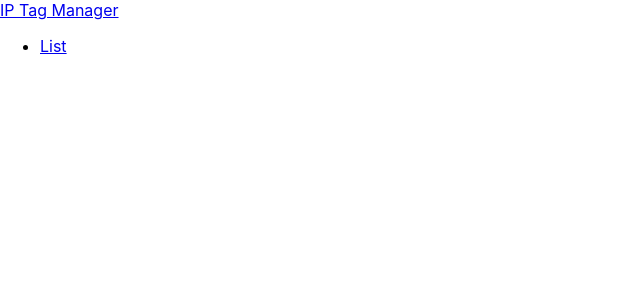
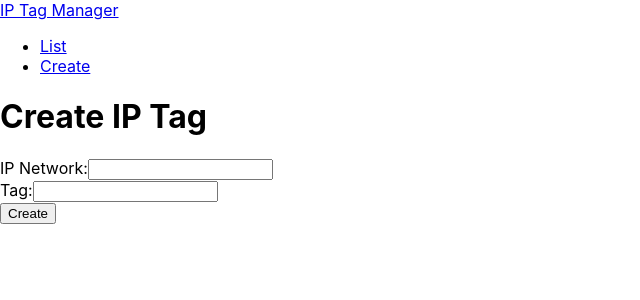
Before and after one commit to BlazejBielski/ip_tagger, a React (Create React App) app in the folder frontend/: page /create in a window 1280 px wide. Before the commit this address had no page. Shown: the top 300 px of the page, without its empty margins (0-640 px from the left). Built offline with nearby package versions, Linux system fonts and the light colour scheme.

Commit message:
add list and create

```diff
--- a/frontend/src/App.js
+++ b/frontend/src/App.js
@@ -1,6 +1,7 @@
 import React from "react";
 import { BrowserRouter as Router, Route, Routes } from 'react-router-dom';
 import IpTagList from './components/IpTagList';
+import IpTagCreate from './components/IpTagCreate';
 
 function App() {
   return (
@@ -12,7 +13,9 @@ function App() {
               <ul className="navbar-nav">
                 <li className="nav-item">
                   <a className="nav-link" href="/list">List</a>
-
+                </li>
+                <li className="nav-item">
+                  <a className="nav-link" href="/create">Create</a>
                 </li>
               </ul>
             </div>
@@ -21,6 +24,7 @@ function App() {
             <Routes>
               <Route path="/" element={<IpTagList />} />
               <Route path="/list" element={<IpTagList />} />
+              <Route path="/create" element={<IpTagCreate />} />
             </Routes>
           </div>
         </div>
--- /dev/null
+++ b/frontend/src/components/IpTagCreate.js
@@ -0,0 +1,44 @@
+import React, {useState} from "react";
+import axios from 'axios';
+
+
+const IpTagCreate = () => {
+    const [ipNetwork, setIpNetwork] = useState('');
+    const [tag, setTag] = useState('');
+    const [message, setMessage] = useState('');
+
+    const handleSubmit = (event) => {
+        event.preventDefault();
+        axios.post('http://localhost:8000/api/v1/ip-tags/', {ip_network: ipNetwork, tag: tag})
+            .then(response => {
+                console.log('IP tag created:', response.data);
+                setIpNetwork('');
+                setTag('');
+                setMessage(`IP Tag Created: ${response.data.ip_network} - ${response.data.tag}`);
+            })
+            .catch(error => {
+                console.error('There was an error creating the IP tag!', error);
+                setMessage('There was an error creating the IP tag.');
+            });
+    };
+
+    return (
+        <div>
+            <h1>Create IP Tag</h1>
+            <form onSubmit={handleSubmit}>
+                <div>
+                    <label>IP Network:</label>
+                    <input type="text" value={ipNetwork} onChange={e => setIpNetwork(e.target.value)}/>
+                </div>
+                <div>
+                    <label>Tag:</label>
+                    <input type="text" value={tag} onChange={e => setTag(e.target.value)}/>
+                </div>
+                <button type="submit">Create</button>
+            </form>
+            {message && <p>{message}</p>}
+        </div>
+        );
+        };
+
+export default IpTagCreate;
--- a/frontend/src/components/IpTagList.js
+++ b/frontend/src/components/IpTagList.js
@@ -4,17 +4,40 @@ import axios from 'axios';
 
 const IpTagList = () => {
     const [ipTags, setIpTags] = useState([]);
+    const [nextUrl, setNextUrl] = useState(null);
+    const [prevUrl, setPrevUrl] = useState(null);
+    const [currentPage, setCurrentPage] = useState(1);
 
-    useEffect(() => {
-        axios.get('http://localhost:8000/api/v1/ip-tags/')
-            .then(response => {
-                console.log('API Response:', response.data); // Dodaj to, aby zobaczyć dane w konsoli
-                setIpTags(response.data);
-            })
+    const fetchIpTags = (url = 'http://localhost:8000/api/v1/ip-tags/') => {
+        axios.get(url)
+        .then(response => {
+            setIpTags(response.data.results);
+            setNextUrl(response.data.next);
+            setPrevUrl(response.data.previous);
+        })
             .catch(error => {
                 console.error('There was an error fetching the IP tags!', error);
             });
+    }
+
+
+    useEffect(() => {
+        fetchIpTags();
     }, []);
+
+    const handleNextPage = () => {
+        if (nextUrl) {
+            setCurrentPage(currentPage + 1);
+            fetchIpTags(nextUrl);
+        }
+    };
+
+    const handlePrevPage = () => {
+        if (prevUrl) {
+            setCurrentPage(currentPage - 1);
+            fetchIpTags(prevUrl);
+        }
+    };
 
     return (
         <div>
@@ -26,6 +49,11 @@ const IpTagList = () => {
                     </li>
                 ))}
             </ul>
+            <div className="pagination">
+                <button onClick={handlePrevPage} disabled={!prevUrl}>Previous</button>
+                <span>Page {currentPage}</span>
+                <button onClick={handleNextPage} disabled={!nextUrl}>Next</button>
+            </div>
         </div>
     );
 };
```
